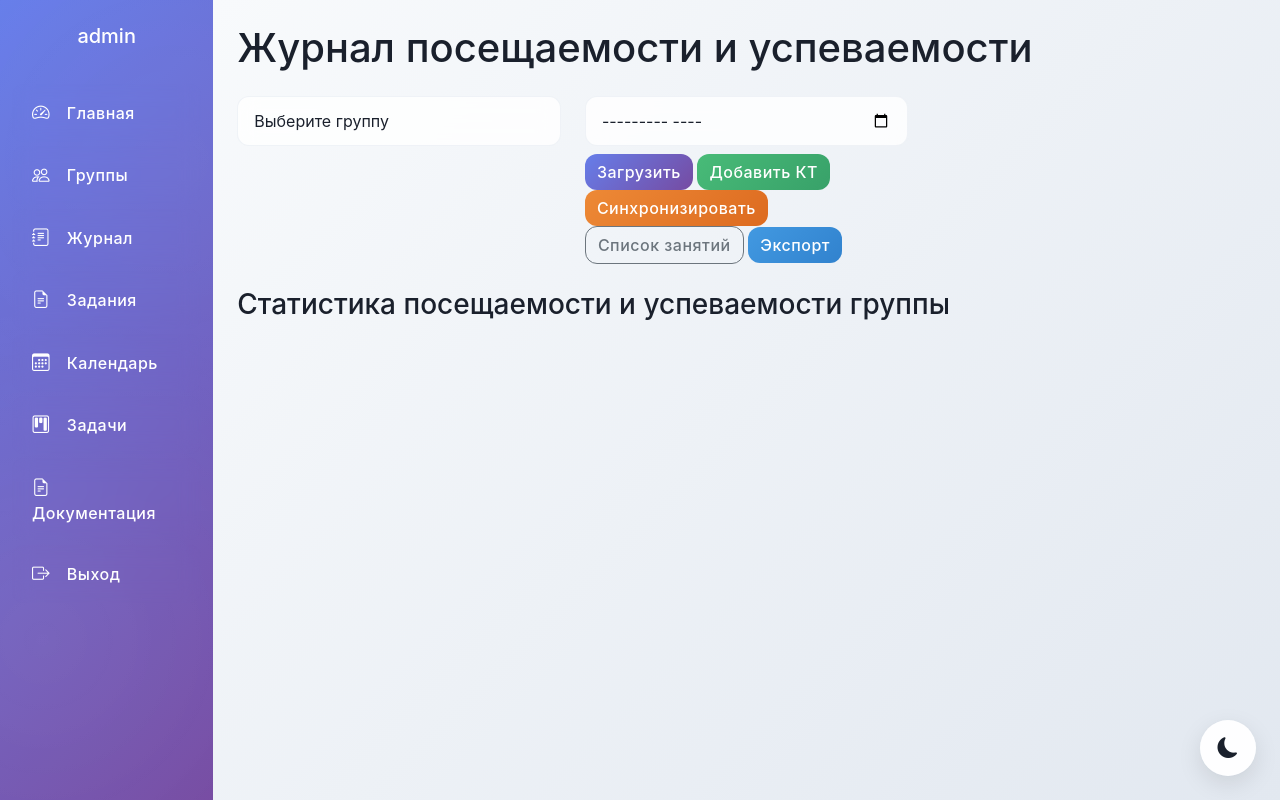
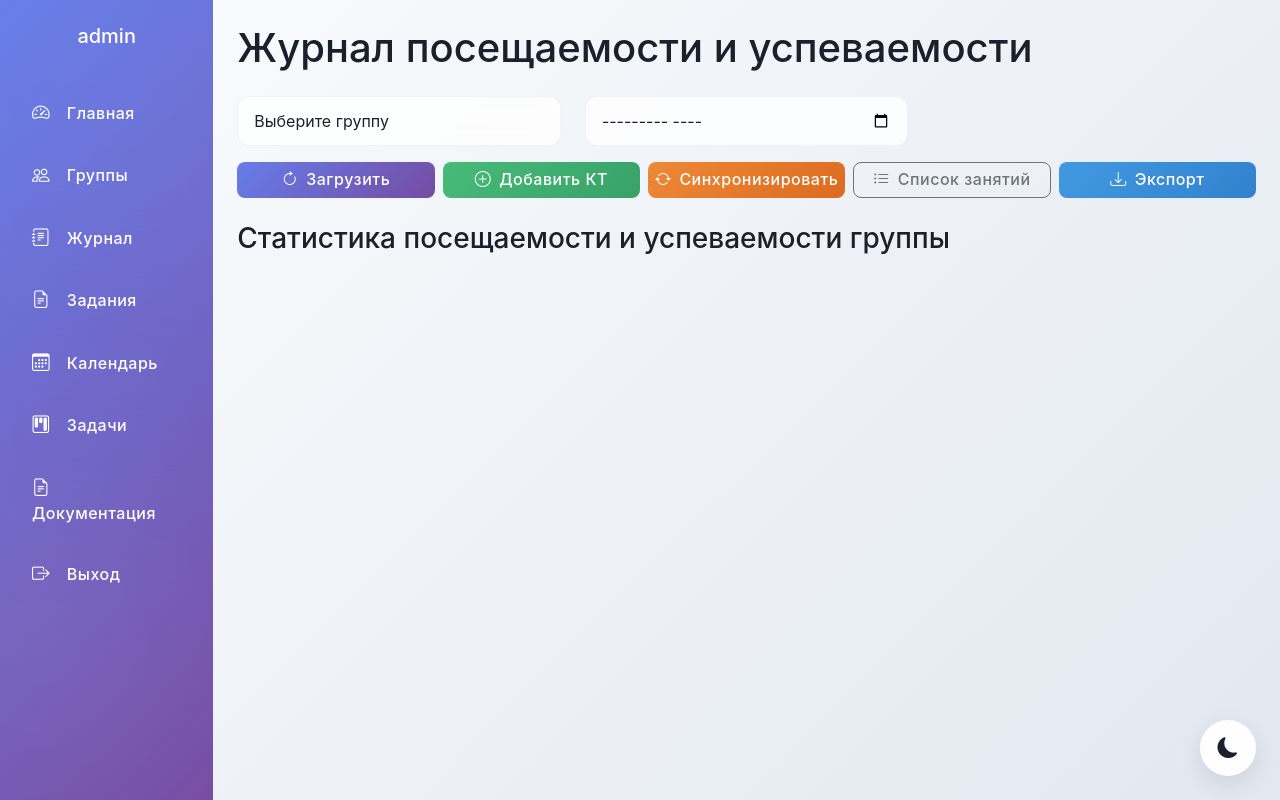
Before and after one commit to Dimasikck/teacher_tool, a Flask app: page /journal in a window 1280 px wide. Run offline with Flask 3, Linux system fonts and the light colour scheme; a user stored in the database is signed in; some libraries are stand-ins or nearby versions.

Commit message:
Fix button

```diff
--- a/templates/journal.html
+++ b/templates/journal.html
@@ -1,5 +1,33 @@
 {% extends "base.html" %}
 {% block title %}Журналы{% endblock %}
+
+{% block extra_css %}
+<style>
+    /* Кнопки действий журнала: стиль как на календаре */
+    .journal-actions {
+        display: flex;
+        flex-wrap: wrap;
+        gap: 8px;
+        margin-bottom: 20px;
+    }
+    .journal-actions .btn {
+        display: inline-flex;
+        align-items: center;
+        gap: 8px;
+        line-height: 1.2;
+        border-radius: 8px;
+        padding: 0.45rem 0.75rem;
+        white-space: normal; /* разрешаем перенос */
+        flex: 1 1 170px; /* каждая кнопка растягивается, но минимум ~170px */
+        justify-content: center;
+        text-align: center;
+    }
+    .journal-actions .btn i { flex: 0 0 auto; }
+    .journal-actions .btn span {
+        white-space: normal; /* разрешаем перенос строк внутри подписи */
+    }
+</style>
+{% endblock %}
 
 {% block content %}
 <h1 class="mb-4">Журнал посещаемости и успеваемости</h1>
@@ -14,13 +42,26 @@
         </select>
     </div>
     <div class="col-md-4">
-        <input type="month" id="monthSelect" class="form-control mb-2" onchange="loadJournal()" />
-        <button class="btn btn-primary" onclick="loadJournal()">Загрузить</button>
-        <button class="btn btn-success" onclick="showAddControlPoint()">Добавить КТ</button>
-        <button class="btn btn-warning" onclick="syncFromCalendar()">Синхронизировать</button>
-        <button class="btn btn-outline-secondary" onclick="showLessonsList()">Список занятий</button>
-        <button class="btn btn-info" onclick="exportData()">Экспорт</button>
+        <input type="month" id="monthSelect" class="form-control" onchange="loadJournal()" />
     </div>
+</div>
+
+<div class="journal-actions" role="group">
+    <button class="btn btn-primary" onclick="loadJournal()">
+        <i class="bi bi-arrow-clockwise"></i> <span>Загрузить</span>
+    </button>
+    <button class="btn btn-success" onclick="showAddControlPoint()">
+        <i class="bi bi-plus-circle"></i> <span>Добавить КТ</span>
+    </button>
+    <button class="btn btn-warning" onclick="syncFromCalendar()">
+        <i class="bi bi-arrow-repeat"></i> <span>Синхронизировать</span>
+    </button>
+    <button class="btn btn-outline-secondary" onclick="showLessonsList()">
+        <i class="bi bi-list-ul"></i> <span>Список занятий</span>
+    </button>
+    <button class="btn btn-info" onclick="exportData()">
+        <i class="bi bi-download"></i> <span>Экспорт</span>
+    </button>
 </div>
 
 <div id="journalHeader" class="mb-2"></div>
```
